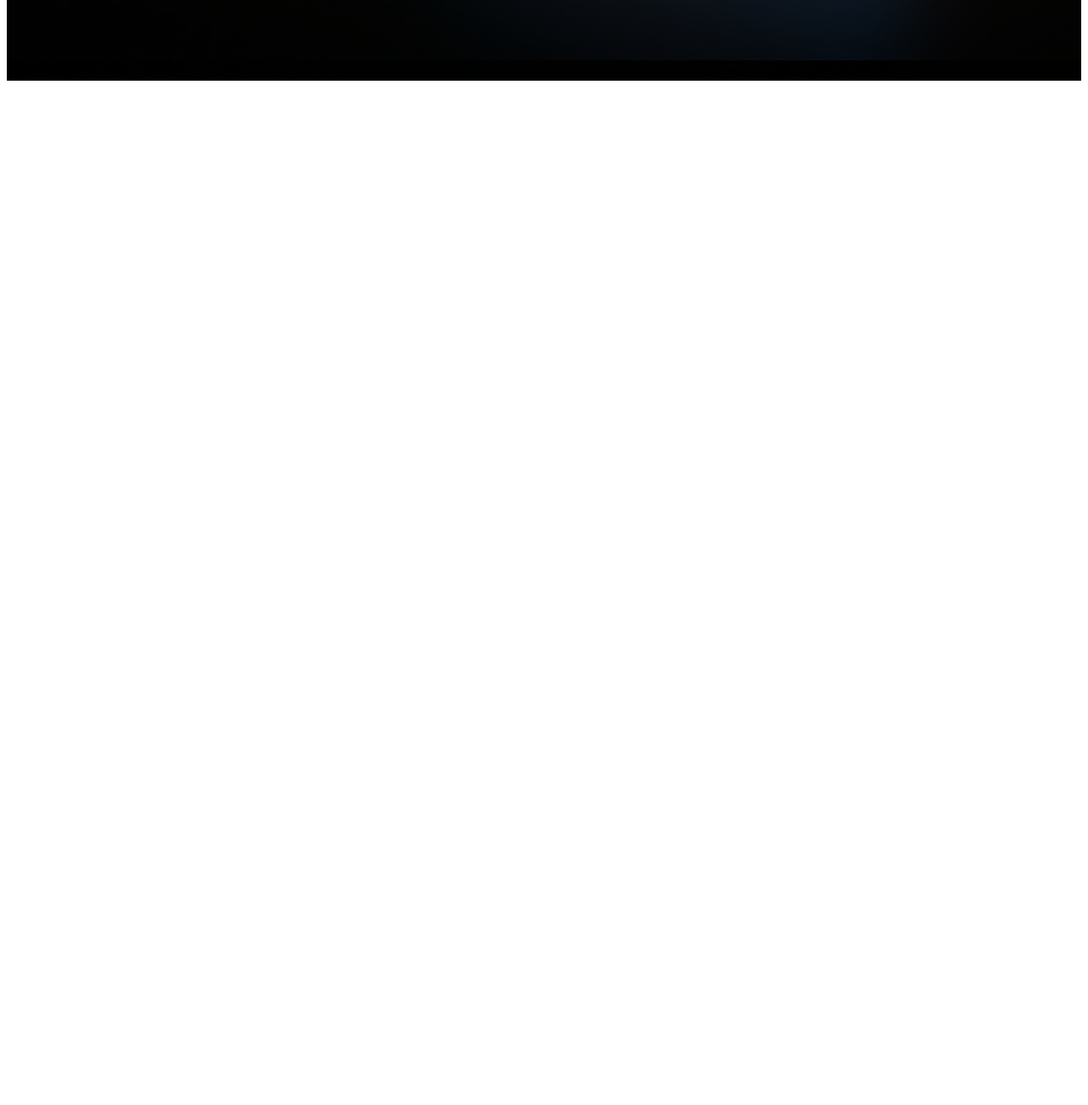
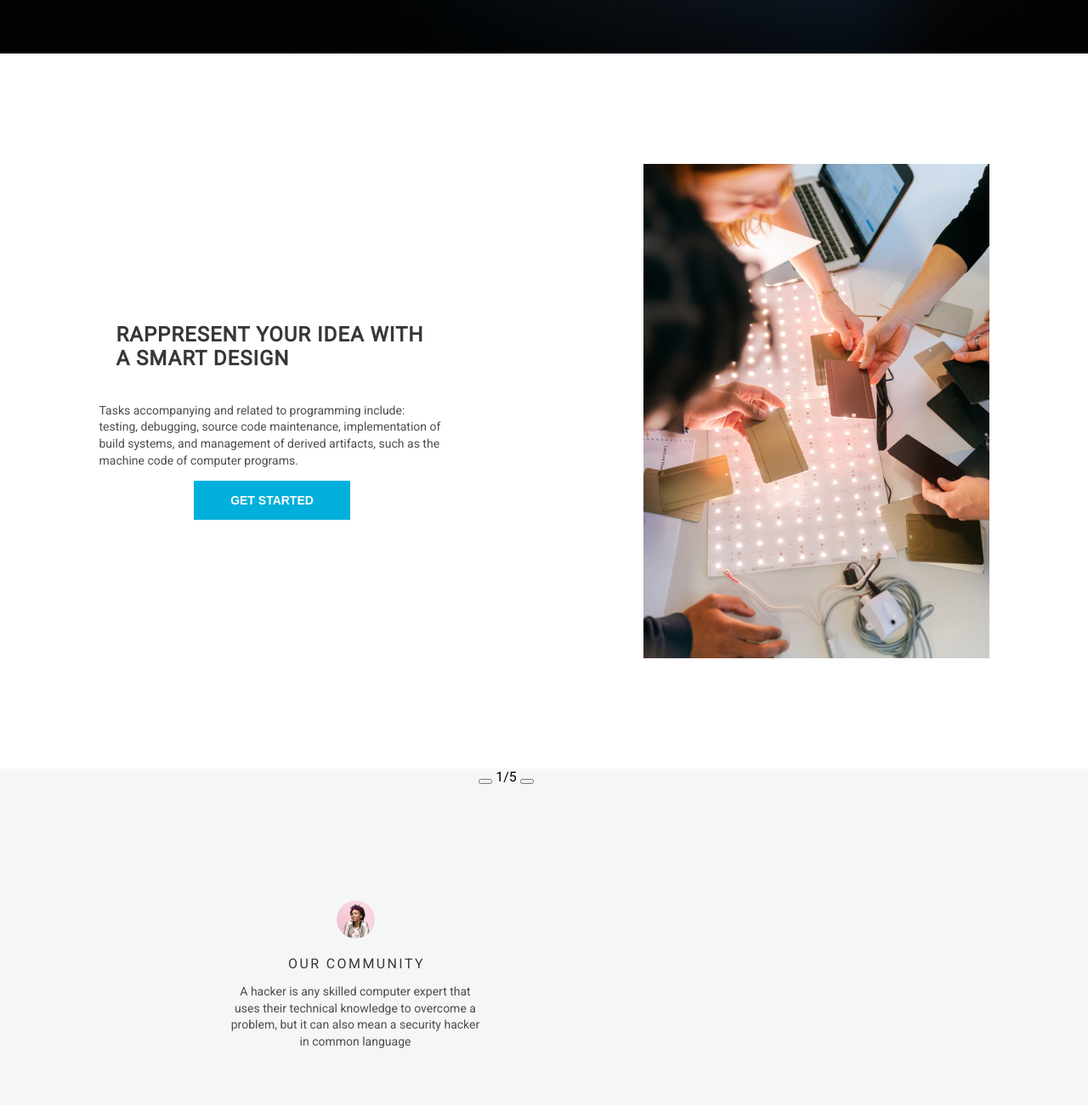
Before and after one commit to valerydluski/webdev, a plain HTML site: page index.html in a window 1280 px wide. Shown: the part 681-1982 px from the top of the page at 85% size. Before the commit the page ends 800 px from the top, so only its background shows below. Drawn offline with Linux system fonts and the light colour scheme.

Commit message:
feat: add represent section

```diff
--- a/index.html
+++ b/index.html
@@ -11,8 +11,9 @@
 </head>
 
 <body>
-  <div class='bg-image'></img>
+  <div class='bg-image'></div>
   <header>
+    <h1 class='header_h1'>webdev</h1>
     <nav class='navigation-panel'>
       <ul>
         <li class="active-link"><a href="#">About</a></li>
@@ -33,13 +34,53 @@
           <p>Whatever the approach to development may be, the final program must satisfy some fundamental properties
           </p>
         </div>
-          <div class=your-life_content_button_container>
+        <div class='your-life_content_button_container'>
           <button class='your-life_content_button'>get started</button>
+        </div>
+        <div class=your-life_content_icons_container>
+          <img src="./assets/img/main_icon.svg" alt="mail" class="social">
+          <img src="./assets/img/facebook_icon.svg" alt="facebook" class="social">
+          <img src="./assets/img/insta_icon.svg" alt="insta" class="social">
+          <img src="./assets/img/telegram_icon.svg" alt="telegram" class="social">
         </div>
       </div>
     </section>
-      <section class='rappresent'></section>
-      <section class='our-community'></section>
+    <section class='rappresent'>
+      <div class='rappresent_content'>
+        <h3>Rappresent your idea with
+          a smart Design</h3>
+        <div class="rappresent_content_text_container">
+          <p class="rappresent_content_text">Tasks accompanying and related to programming include: testing, debugging,
+            source code maintenance,
+            implementation of build systems, and management of derived artifacts, such as the machine code of computer
+            programs. </p>
+        </div>
+        <div class='rappresent_content_button_container'>
+          <button class='rappresent_content_button'>get started</button>
+        </div>
+      </div>
+      <div class='rappresent_image_container'>
+        <img src='./assets/img/content-image-1.png' alt="img" class='rappresent_image'>
+      </div>
+    </section>
+    <section class='our-community'>
+      <div class='our-community_content_container'>
+        <img src="./assets/img/userpic-wrapper.png" alt="photo">
+        <h2>our community</h2>
+        <div>
+          <p>A hacker is any skilled computer expert that uses their technical knowledge to overcome a problem, but it
+            can also mean a security hacker in common language</p>
+        </div>
+      </div>
+      <div>
+        <div>
+          <button></button>
+          <span>1</span><span>/</span><span>5</span>
+          <button></button>
+        </div>
+        <div><img src="" alt=""><img src="" alt=""><img src="" alt=""></div>
+      </div>
+    </section>
     <section class='implement'></section>
     <section class='subscribe'></section>
     <section class='download'></section>
--- a/style.css
+++ b/style.css
@@ -6,6 +6,8 @@ body {
   font-family: Roboto;
   font-style: normal;
   position: relative;
+  margin: 0 auto;
+  max-width: 1600px;
 }
 
 .bg-image{
@@ -13,7 +15,7 @@ body {
   z-index: 1;
   background: linear-gradient(0deg, rgba(0, 0, 0, 0.4), rgba(0, 0, 0, 0.4)),url("./assets/img/bg.png");
   width: 100%;
-  height: 768px;
+  height: 744px;
 }
 
 header {
@@ -22,6 +24,16 @@ header {
   display: flex;
   justify-content: center;
   align-items: center;
+  position: relative;
+}
+
+.header_h1{
+  position: absolute;
+  left: 10px;
+  top: 10px;
+  z-index: 10;
+  margin:0;
+  color: orange;
 }
 
 .navigation-panel ul{
@@ -47,14 +59,13 @@ header {
 
 .navigation-panel .active-link {
   opacity: 1;
-
 }
 
 .navigation-panel .active-link a{
   border-bottom: 1px solid #FFFFFF;
 }
 .your-life{
-  height: 693px;
+  height: 649px;
   color: #FFFFFF;
 }
 
@@ -73,6 +84,7 @@ header {
   justify-content: center;
   letter-spacing: 4.5px;
   text-transform: uppercase;
+  z-index: 10;
 }
 
 .your-life_content_text{
@@ -83,7 +95,8 @@ header {
   font-size: 18px;
   line-height: 140%;
   width: 504px;
-  margin: 0 auto
+  margin: 0 auto;
+  z-index: 10;
 }
 
 .your-life_content_text p {
@@ -102,9 +115,175 @@ header {
   color: #FFFFFF;
   border: none;
   cursor: pointer;
+  z-index: 10;
+  padding: 0;
+}
+
+.your-life_content_button:hover{
+  background: orange;
+  color: #FFFFFF;
 }
 
 .your-life_content_button_container{
   display: flex;
   justify-content: center;
 }
+
+
+.your-life_content_icons_container{
+  display: flex;
+  justify-content: center;
+  margin-top: 183px;
+  z-index: 10;
+}
+
+.your-life_content_icons_container .social{
+  width: 20px;
+  height: 20px;
+  margin-left: 30px;
+}
+
+.your-life_content_icons_container .social:hover{
+  cursor: pointer;
+}
+
+.rappresent{
+  height: 842px;
+  display: flex;
+  justify-content: center;
+}
+
+.rappresent .rappresent_content{
+  height: 100%;
+  display: flex;
+  flex-direction: column;
+  justify-content: center;
+  align-items: center;
+  width: 50%;
+}
+
+.rappresent .rappresent_content h3{
+  font-style: normal;
+  font-weight: bold;
+  font-size: 24px;
+  line-height: 28px;
+  display: flex;
+  align-items: flex-end;
+  letter-spacing: 1px;
+  text-transform: uppercase;
+  width: 367px;
+  color: #373737;
+}
+
+.rappresent .rappresent_content .rappresent_content_text_container p{
+  width: 407px;
+  font-style: normal;
+  font-weight: normal;
+  font-size: 14px;
+  line-height: 140%;
+  color: #4E4E4E;
+}
+
+.rappresent .rappresent_content .rappresent_content_button_container {
+  display: flex;
+  justify-content: start;
+}
+
+.rappresent .rappresent_content .rappresent_content_button_container .rappresent_content_button {
+  font-style: normal;
+  font-weight: bold;
+  font-size: 14px;
+  line-height: 16px;
+  text-transform: uppercase;
+  width: 184px;
+  height: 46px;
+  background: #00AFDB;
+  color: #FFFFFF;
+  border: none;
+  cursor: pointer;
+  padding: 0;
+}
+
+.rappresent .rappresent_content .rappresent_content_button_container .rappresent_content_button:hover{
+  background: orange;
+  color: #FFFFFF;
+}
+
+.rappresent .rappresent_image_container{
+  height: 100%;
+  display: flex;
+  justify-content: center;
+  align-items: center;
+  width: 50%;
+}
+
+
+
+.rappresent_image{
+  width: 407px;
+  height: 582px;
+}
+
+.our-community{
+  height: 504px;
+  background-color: #F5F6F7;
+  display: grid;
+  grid-template-columns: 44% 56%;
+}
+
+.our-community_content_container {
+  margin-top: 155px;
+  margin-left: 269px;
+  display: flex;
+  flex-direction: column;
+}
+
+.our-community_content_container img{
+  border-radius: 50%;
+  width: 45px;
+  height: 45px;
+  margin-left: 127px;
+}
+
+.our-community_content_container h2{
+  font-style: normal;
+  font-weight: 500;
+  font-size: 16px;
+  line-height: 20px;
+  margin-top: 20px;
+  letter-spacing: 2.4px;
+  text-transform: uppercase;
+  color: #373737;
+  margin-left: 70px;
+}
+
+.our-community_content_container div p {
+  width: 298px;
+  font-style: normal;
+  font-weight: normal;
+  font-size: 14px;
+  line-height: 140%;
+  margin: 0;
+  display: flex;
+  align-items: flex-end;
+  text-align: center;
+  color: #4E4E4E;
+}
+
+.implement{
+  height: 842px;
+}
+
+.subscribe{
+  height:  524px;
+}
+
+.download{
+  height: 464px;
+  background-color: #FFFFFF;
+}
+
+footer{
+  height: 185px;
+  background: #000000;
+}
```
Also changed, not shown: assets/img/content-image-1.png (added), assets/img/facebook_icon.svg (added), assets/img/insta_icon.svg (added), assets/img/main_icon.svg (added), assets/img/telegram_icon.svg (added), assets/img/userpic-wrapper.png (added). Lines whose indentation alone changed are shown as unchanged.
